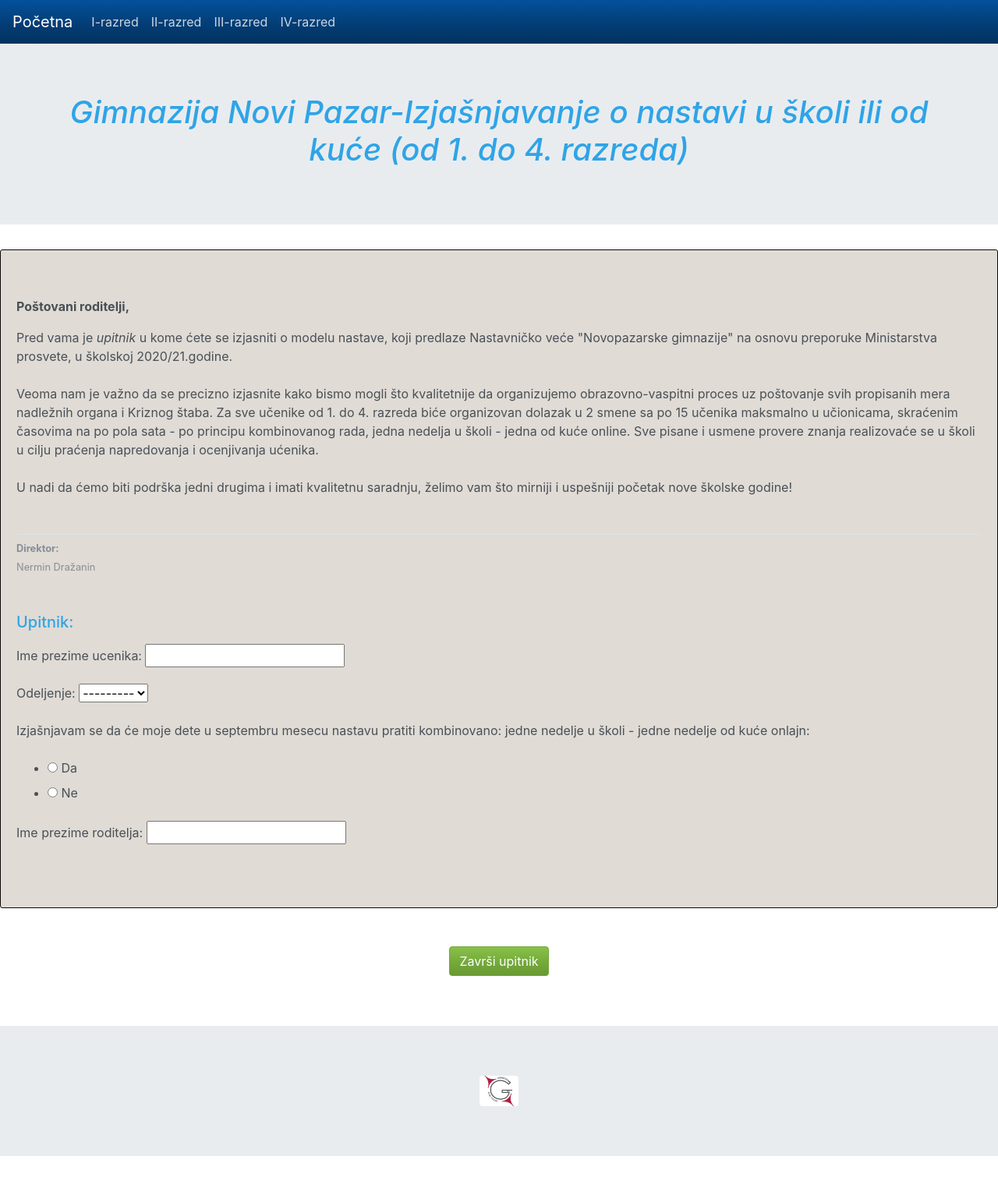
After one commit to BakirCu/Gimnazija, a Django app: page /izbor-nastave in a window 1280 px wide. The commit adds this page. Shown: the whole page at 78% size. Run offline with Django 3.2, Linux system fonts and the light colour scheme; some libraries are stand-ins or nearby versions.

Commit message:
Izbor nastave ucenika form

```diff
--- a/lekcije/admin.py
+++ b/lekcije/admin.py
@@ -1,5 +1,5 @@
 from django.contrib import admin
-from .models import Lekcije, Video, Ucenik
+from .models import Lekcije, Video, Ucenik, IzborNastave
 
 
-admin.site.register([Lekcije, Video, Ucenik])
+admin.site.register([Lekcije, Video, Ucenik, IzborNastave])
--- a/lekcije/forms.py
+++ b/lekcije/forms.py
@@ -1,6 +1,7 @@
 from django import forms
-from .models import Ucenik
-from django.forms import Select
+from django.core.exceptions import NON_FIELD_ERRORS
+from .models import Ucenik, IzborNastave
+from django.forms import Select, RadioSelect
 
 
 class UcenikForm(forms.ModelForm):
@@ -13,3 +14,25 @@ class UcenikForm(forms.ModelForm):
         widgets = {
             'smer': Select(attrs={"onChange": 'myFunction()'})
         }
+
+
+class IzborNastaveForm(forms.ModelForm):
+
+    class Meta:
+        IZBOR = (
+            ("Da", "Da"), ("Ne", "Ne")
+        )
+        model = IzborNastave
+        fields = ['ime_prezime_ucenika', 'odeljenje',
+                  'izbor', 'ime_prezime_roditelja']
+        labels = {
+            "izbor": "Izjašnjavam se da će moje dete u septembru mesecu nastavu pratiti kombinovano:  jedne nedelje u školi - jedne nedelje od kuće onlajn"
+        }
+        widgets = {
+            'izbor': RadioSelect(choices=IZBOR),
+        }
+        error_messages = {
+            NON_FIELD_ERRORS: {
+                'unique_together': " Vec ste jednom uspesno obavili prijavu, 'Hvala'",
+            }
+        }
--- a/lekcije/models.py
+++ b/lekcije/models.py
@@ -190,7 +190,6 @@ class Ucenik(models.Model):
         return f'{self.ime}--{self.prezime}:{self.maticni_broj}-{self.jezik_na_kojem_se_odvija_nastava}-{self.prvi_strani_jezik}-{self.drugi_strani_jezik}-{self.prvi_izborni_program}-{self.drugi_izborni_program}'
 
     def clean(self):
-
         if self.prvi_strani_jezik == self.drugi_strani_jezik:
             raise ValidationError(
                 _('Prvi i drugi strani jezik moraju biti različiti'))
@@ -198,3 +197,70 @@ class Ucenik(models.Model):
             if self.prvi_izborni_program == self.drugi_izborni_program:
                 raise ValidationError(
                     _('Prvi i drugi izborni programi moraju biti različiti'))
+
+
+class IzborNastave(models.Model):
+    ODELJENJE = (
+        ("I-1", "I-1"),
+        ("I-2", "I-2"),
+        ("I-3", "I-3"),
+        ("I-4", "I-4"),
+        ("I-5", "I-5"),
+        ("I-6", "I-6"),
+        ("I-7", "I-7"),
+        ("I-8", "I-8"),
+        ("I-9", "I-9"),
+        ("I-10", "I-10"),
+        ("I-11", "I-11"),
+        ("I-12", "I-12"),
+        ("II-1", "II-1"),
+        ("II-2", "II-2"),
+        ("II-3", "II-3"),
+        ("II-4", "II-4"),
+        ("II-5", "II-5"),
+        ("II-6", "II-6"),
+        ("II-7", "II-7"),
+        ("II-8", "II-8"),
+        ("II-9", "II-9"),
+        ("II-10", "II-10"),
+        ("II-11", "II-11"),
+        ("III-1", "III-1"),
+        ("III-2", "III-2"),
+        ("III-3", "III-3"),
+        ("III-4", "III-4"),
+        ("III-5", "III-5"),
+        ("III-6", "III-6"),
+        ("III-7", "III-7"),
+        ("III-8", "III-8"),
+        ("III-9", "III-9"),
+        ("III-10", "III-10"),
+        ("III-11", "III-11"),
+        ("IV-1", "IV-1"),
+        ("IV-2", "IV-2"),
+        ("IV-3", "IV-3"),
+        ("IV-4", "IV-4"),
+        ("IV-5", "IV-5"),
+        ("IV-6", "IV-6"),
+        ("IV-7", "IV-7"),
+        ("IV-8", "IV-8"),
+        ("IV-9", "IV-9"),
+        ("IV-10", "IV-10"),
+    )
+
+    ime_prezime_ucenika = models.CharField(max_length=300)
+    odeljenje = models.CharField(choices=ODELJENJE,
+                                 max_length=30)
+    izbor = models.CharField(max_length=30)
+    ime_prezime_roditelja = models.CharField(max_length=300)
+
+    class Meta:
+        verbose_name_plural = 'Izbor nastave učenika'
+        unique_together = ('ime_prezime_ucenika', 'ime_prezime_roditelja',)
+
+    def __str__(self):
+        return f'{self.izbor}-{self.ime_prezime_ucenika}'
+
+    def clean(self):
+        if not self.izbor:
+            raise ValidationError(
+                _('Molim Vas odaberite "Da" ili "Ne" '))
--- a/lekcije/templates/lekcije/home.html
+++ b/lekcije/templates/lekcije/home.html
@@ -9,8 +9,8 @@
     </div>
 </div>
 <div class="container p-3 my-3 border text-center bg-primary">
-    <a href="{% url 'prvi-razred-prijava' %}">
-        <h1>PRIJAVA ZA UPIS U PRVI RAZRED</h1>
+    <a href="{% url 'izbor-nastave' %}">
+        <h1>IZBOR NASTAVE</h1>
     </a>
 </div>
 <div class="container p-3 my-3 border text-center bg-dark">
--- /dev/null
+++ b/lekcije/templates/lekcije/izbor_nastave.html
@@ -0,0 +1,51 @@
+{% extends "lekcije/base.html" %}
+{% block content %}
+{% load static %}
+
+<div class="jumbotron jumbotron-fluid  ">
+    <div class="container text-center ">
+        <h1><i>Gimnazija Novi Pazar-Izjašnjavanje o nastavi u školi ili od kuće (od 1. do 4. razreda)</i></h1>
+    </div>
+</div>
+<div class="d-flex h-100">
+    <div class="m-auto">
+        <form class="form-group" method="post">
+            {% csrf_token %}
+            <div class="content-section">
+                <p class="mb-3"><b>Poštovani roditelji, </b></p>
+                <p class="mb-5"> Pred vama je <i>upitnik</i> u kome ćete se izjasniti o modelu nastave, koji predlaze
+                    Nastavničko veće "Novopazarske gimnazije"
+                    na osnovu preporuke Ministarstva prosvete, u školskoj 2020/21.godine.
+                    <br>
+                    <br>
+                    Veoma nam je važno da se precizno izjasnite kako bismo mogli što kvalitetnije da organizujemo
+                    obrazovno-vaspitni proces
+                    uz poštovanje svih propisanih mera nadležnih organa i Kriznog štaba. Za sve učenike od 1. do 4.
+                    razreda biće organizovan dolazak u 2 smene sa po 15 učenika maksmalno u učionicama, skraćenim
+                    časovima na po pola sata - po principu kombinovanog rada, jedna nedelja u školi - jedna od kuće
+                    online.
+                    Sve pisane i usmene provere znanja realizovaće se u školi u cilju praćenja napredovanja i
+                    ocenjivanja ućenika.
+                    <br>
+                    <br>
+                    U nadi da ćemo biti podrška jedni drugima i imati kvalitetnu saradnju, želimo vam što mirniji i
+                    uspešniji početak
+                    nove školske godine!
+                </p>
+                <div class="border-top pt-1 mb-5">
+                    <small class="text-muted">
+                        <b>Direktor:</b><br> Nermin Dražanin
+                    </small>
+                </div>
+                <h5 class="mb-3">Upitnik:</h5>
+                {{ form.as_p }}
+
+            </div>
+            <div class="col text-center">
+                <button type="submit" class="btn btn-success mt-5 mb-5">Završi upitnik</button>
+            </div>
+        </form>
+    </div>
+</div>
+
+{% endblock %}
--- a/lekcije/urls.py
+++ b/lekcije/urls.py
@@ -14,4 +14,5 @@ urlpatterns = [
     path('predmet/<str:predmet>/<str:godina>/', views.predmet, name='predmet'),
     path('prvi-razred-prijava', views.prvi_razred_prijava,
          name='prvi-razred-prijava'),
+    path('izbor-nastave', views.izbor_nastave, name='izbor-nastave'),
 ]
--- a/lekcije/views.py
+++ b/lekcije/views.py
@@ -1,7 +1,7 @@
 from django.shortcuts import render, redirect
 from .models import Lekcije, Video
 from django.db.models import Q
-from .forms import UcenikForm
+from .forms import UcenikForm, IzborNastaveForm
 from django.contrib import messages
 
 
@@ -56,7 +56,7 @@ def predmet(request, predmet, godina):
 
 def prvi_razred_prijava(request):
     if request.method == 'POST':
-        form = UcenikForm(request.POST)
+        form = IzborNastaveForm(request.POST)
         if form.is_valid():
             ime = form.cleaned_data['ime']
             prezime = form.cleaned_data['prezime']
@@ -67,3 +67,17 @@ def prvi_razred_prijava(request):
     else:
         form = UcenikForm()
     return render(request, 'lekcije/prvi_razred_prijava.html', {'form': form})
+
+
+def izbor_nastave(request):
+    if request.method == 'POST':
+        form = IzborNastaveForm(request.POST)
+        if form.is_valid():
+            roditelj = form.cleaned_data['ime_prezime_roditelja']
+            messages.success(
+                request, f' "{roditelj} " je uspešno popunio obrazac! ')
+            form.save()
+            return redirect('lekcije-home')
+    else:
+        form = IzborNastaveForm()
+    return render(request, 'lekcije/izbor_nastave.html', {'form': form})
```
Also changed, not shown: lekcije/migrations/0003_izbornastave.py (added).
